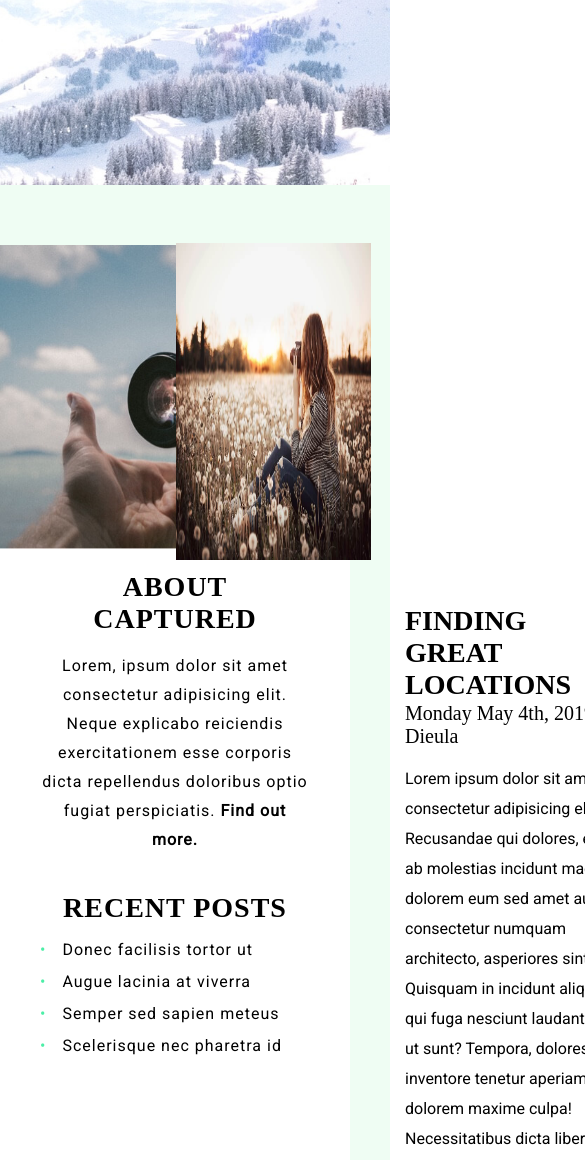
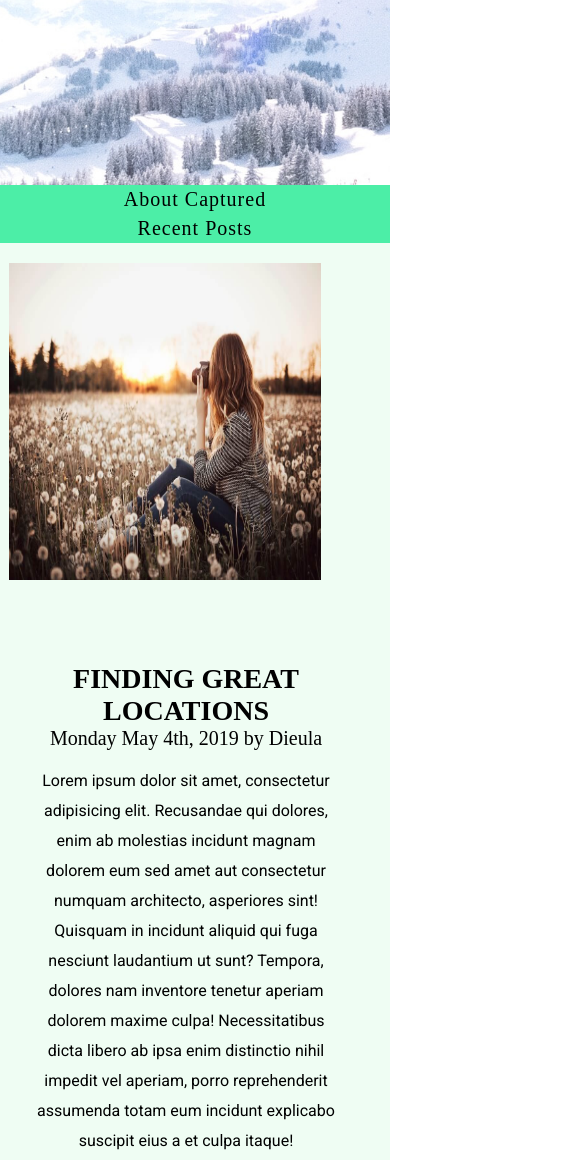
Before and after one commit to Danielle-91/Danielle-Alamilla-Captured, a plain HTML site: page blog.html in a window 390 px wide. Shown: the part 237-1397 px from the top of the page, 585 px wide, since content can reach past the window. Drawn offline with Linux system fonts and the light colour scheme; a web font is replaced by a local one.

Commit message:
768 blog styling complete

```diff
--- a/blog.html
+++ b/blog.html
@@ -30,6 +30,12 @@
         <img src="./assets/blog-post-image.jpg" alt="A woman sitting sideways in a field of dandelions aiming a camera at the sunset behind her" class="blogPic">
     </header>
     <main id="mainContent" class="mainBlog">
+        <div class="responsiveNav">
+            <ul>
+                <li><a href="#">About Captured</a></li>
+                <li><a href="#">Recent Posts</a>
+            </ul>
+        </div>
         <div class="gridContainer">
             <section class="sideBar">
                     <aside>
--- a/styles/sass/_blog.scss
+++ b/styles/sass/_blog.scss
@@ -34,6 +34,24 @@
 .mainBlog{
     background-color: #EFFDF3;
 }
+
+.responsiveNav{
+    visibility: hidden;
+}
+.responsiveNav ul{
+    background: #4CEEA7;
+    width: 100%;
+
+}
+
+.responsiveNav li{
+    display: inline;
+    width: 100%;
+    padding: 100px;
+}
+
+
+
 
 // SIDEBAR STYLE
 
@@ -186,17 +204,21 @@
     object-fit: fill;
     box-shadow: none;
     right: 5%;
-    top: 480px;
+    top: 500px;
 }
 
+.gridContainer{
+    grid-template-columns: repeat(auto-fill, 300px);
+
+}
 // SIDEBAR
 
 .sideText{
     grid-column-start: 1;
-    grid-column-end: 4;
+    grid-column-end: 3;
     background: white;
     height: 900px;
-    width: 350px;
+    width: 300px;
     padding: 40px;
     margin-left: 0;
     padding-top: 65%;
@@ -214,6 +236,7 @@
     padding: 0;
     padding-top: 0;
     margin: 0 auto;
+    text-align: center;
 }
 
 .comments{
@@ -237,8 +260,90 @@
 
 
 
+
+
+
+
+
+
+
+
 @media (max-width: 768px){
+
+    .blogHead{
+        width: 100%;
+    }
     .blogTitle{
         padding-top: 10%;
     }
+
+    .responsiveNav{
+        visibility: visible;
+    }
+
+    .sideBar{
+        visibility: hidden;
+    }
+
+    .blogPic{
+        width: 80%;
+        margin-left: 50px;
+        margin-right: 50px;
+    }
+
+    .gridContainer{
+    grid-template-columns: repeat(auto-fill, 150px);
+    width: 100%;
+
+    }
+
+    .blogPost{
+        text-align: center;
+        grid-column-start: 1;
+        grid-column-end: 4;
+        grid-row-end: 13;
+        width: 100%;
+        margin-left: 10%;
+    }
+
+    .comments{
+        grid-column-start: 1;
+        grid-row-start: 13;
+        grid-row-end: 20;
+        margin-top: 5%;
+    }
+    .comments .blogWrap{
+        width: 100%;
+        text-align: center;
+        margin: 0 auto;
+    }
+
+    .commentForm form{
+        width: 100%;
+        margin-left: 5%;
+    }
+
+    .commentForm button{
+        margin-top: 0;
+    }
 }
+
+
+
+
+
+
+
+
+
+
+
+
+
+
+
+@media(max-width: 480px){
+    .blogPost{
+
+    }
+}
--- a/styles/sass/_general.scss
+++ b/styles/sass/_general.scss
@@ -58,7 +58,3 @@ button{
     width: 100%;
     margin: 0 auto;
 }
-
-// REMOVE COLUMNS AND ROWS ON FORM, ADD CLASS TO TEXTAREA
-// form width 100% or 90% and margin 0 auto so it flows with resizing
-// wrapper -> blogWrap
--- a/styles/sass/_typography.scss
+++ b/styles/sass/_typography.scss
@@ -1,4 +1,4 @@
-h1, h2, h3, h4, nav, button, .contactEmail{
+h1, h2, h3, h4, nav, button, .contactEmail, .responsiveNav ul{
     font-family: 'Playfair Display', serif;
     color: black;
 }
@@ -33,7 +33,7 @@ h4{
     letter-spacing: 1px;
 }
 
-nav, .sideText ul, .sideText p{
+nav, .sideText ul, .sideText p, .responsiveNav ul{
     font-size: 1rem;
     text-align: center;
     line-height: 29px;
@@ -48,7 +48,7 @@ button{
 }
 
 
-p, .sideText ul{
+p{
     font-family: 'Roboto', sans-serif;
     font-size: 1rem;
     line-height: 32px;
```
Also changed, not shown: styles/style.css.
